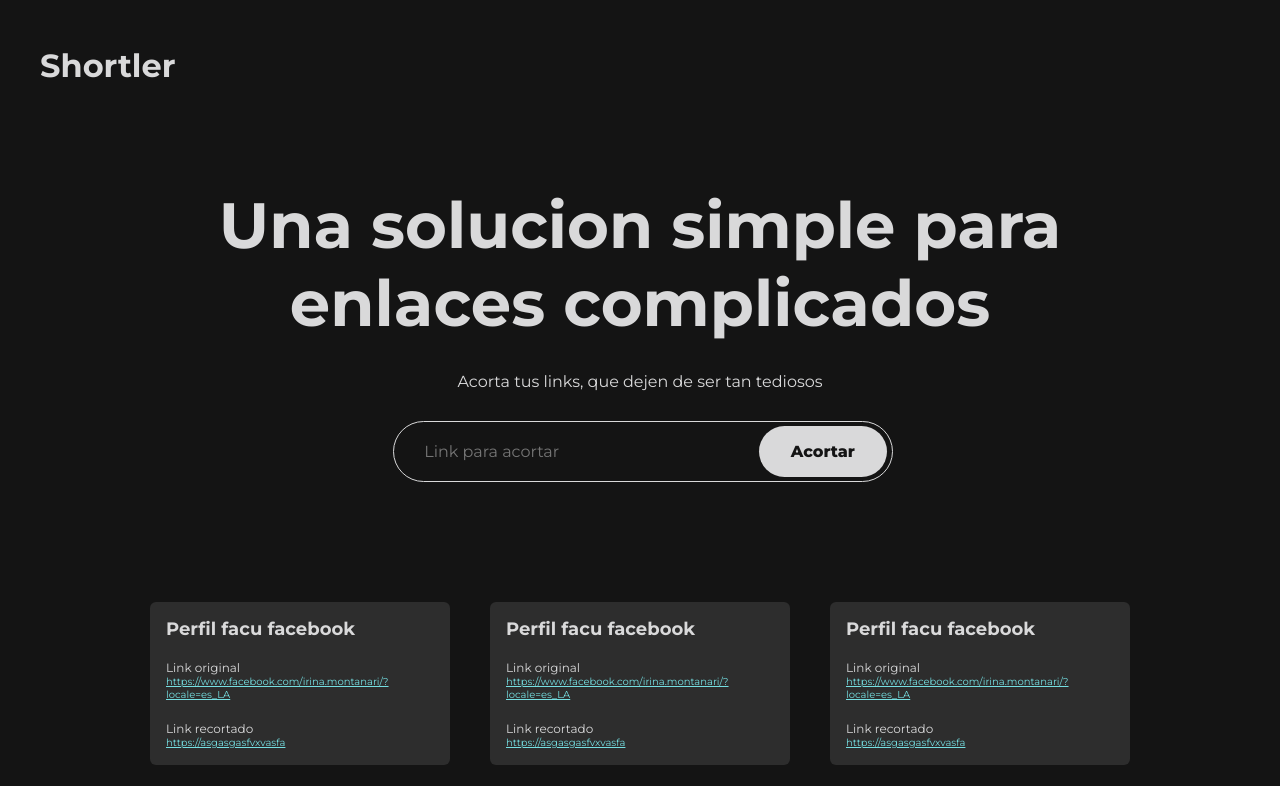
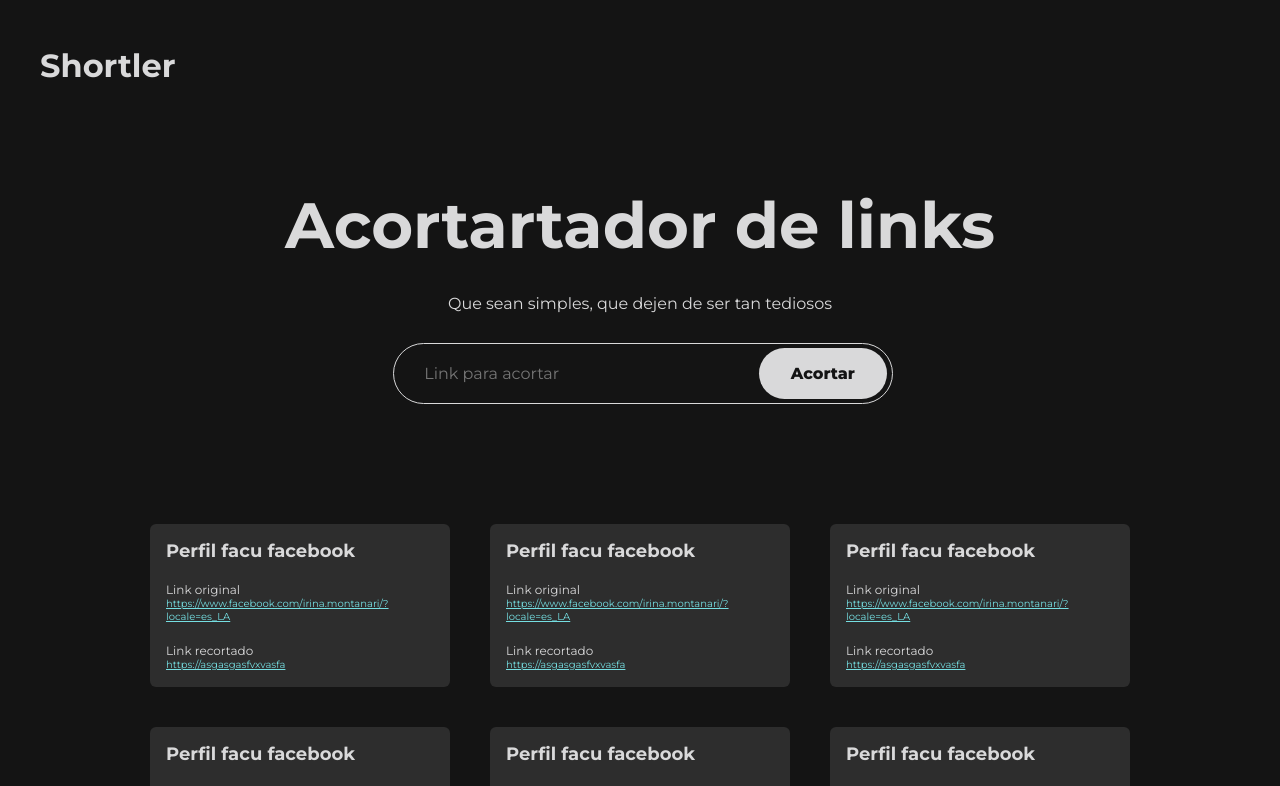
Before and after one commit to SantiPaper/shortler, a React (Vite) app in the folder client/: page / in a window 1280 px wide. Shown: the top 786 px of the page. Built offline with nearby package versions, Linux system fonts and the light colour scheme.

Commit message:
change hero text

```diff
--- a/client/src/components/Hero/index.tsx
+++ b/client/src/components/Hero/index.tsx
@@ -3,11 +3,9 @@ import style from "./style.module.css";
 export const Hero = () => {
   return (
     <section className={style.hero}>
-      <h1 className={style.hero__text}>
-        Una solucion simple para enlaces complicados
-      </h1>
+      <h1 className={style.hero__text}>Acortartador de links</h1>
       <p className={style.hero__description}>
-        Acorta tus links, que dejen de ser tan tediosos
+        Que sean simples, que dejen de ser tan tediosos
       </p>
     </section>
   );
```
